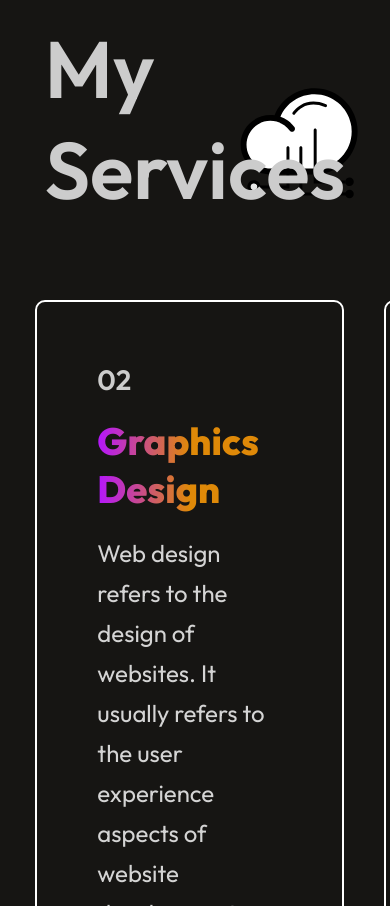
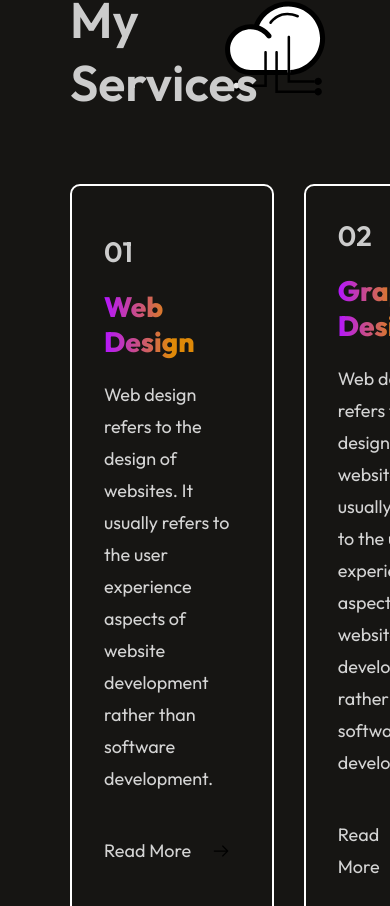
Before and after one commit to claudiahW/CodeWithClaude, a React (Vite) app: page / in a window 390 px wide. Shown: the part 2418-3324 px from the top of the page. Built offline with nearby package versions, Linux system fonts and the light colour scheme.

Commit message:
style the services section

```diff
--- a/src/Services.css
+++ b/src/Services.css
@@ -64,9 +64,46 @@
   align-items: center;
   margin-top: 20px;
 }
-.services-format:hover{
-    border: 2px solid #ff00ff;
-    background-image: linear-gradient(45deg, #3f0028,#582300);
-    transform: scale(1.05);
-    transition: 0.4s;
+.services-format:hover {
+  border: 2px solid #ff00ff;
+  background-image: linear-gradient(45deg, #3f0028, #582300);
+  transform: scale(1.05);
+  transition: 0.4s;
 }
+@media (max-width: 768px) {
+  .services {
+    align-items: start;
+    gap: 70px;
+    margin: 20px 70px;
+  }
+  .services-title h1 {
+    padding: 0;
+    font-size: 50px;
+  }
+  .services-title img {
+    width: 130px;
+    margin-right: -20px;
+  }
+  .services-format {
+    gap: 20px;
+    padding: 32px;
+  }
+  .services-format h2{
+    font-size: 28px;
+
+  }
+  .services-format p {
+    font-size: 18px;
+    line-height: 32px;
+    max-width: 300px;
+
+  }
+  .services-readmore img{
+    width: 20px;
+
+  }
+  .services-container{
+    grid-template-columns: 1fr 1fr;
+    gap: 30px;
+  }
+}
```
